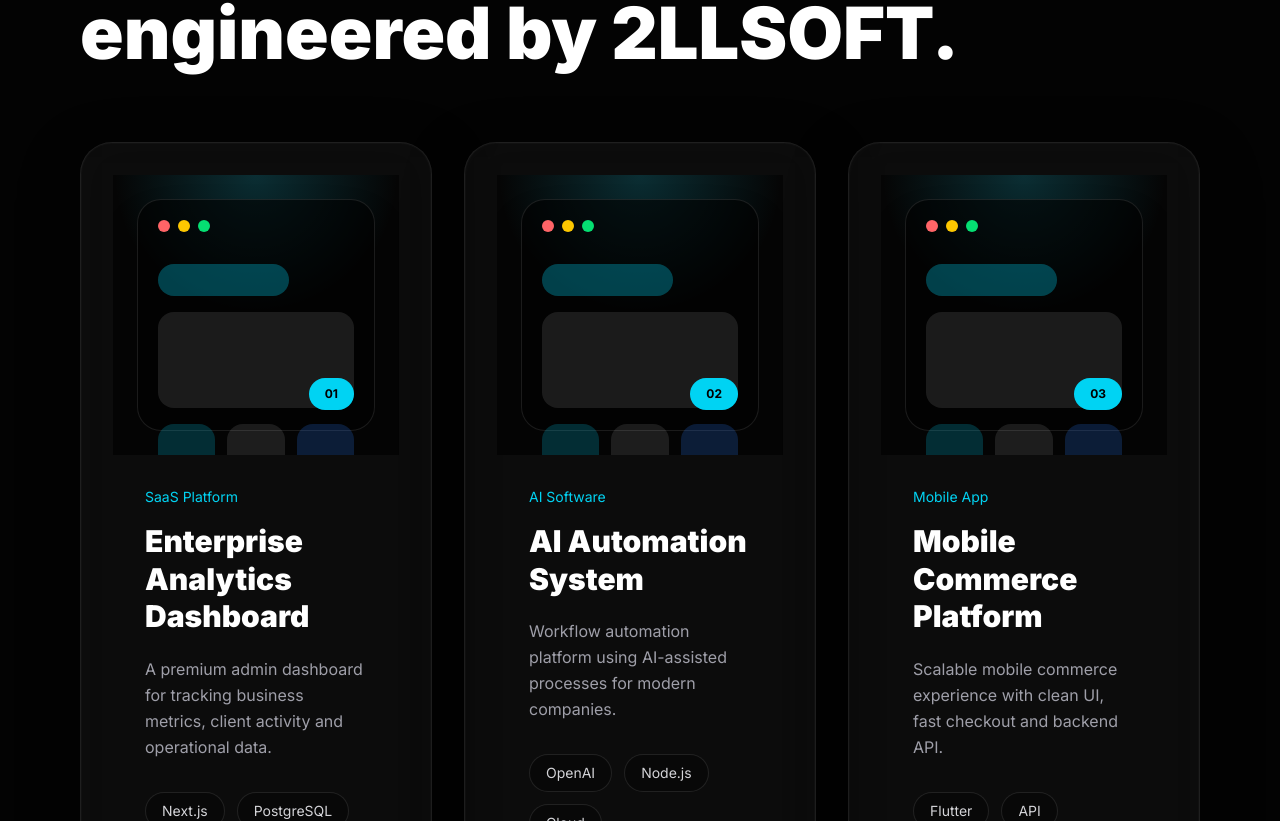
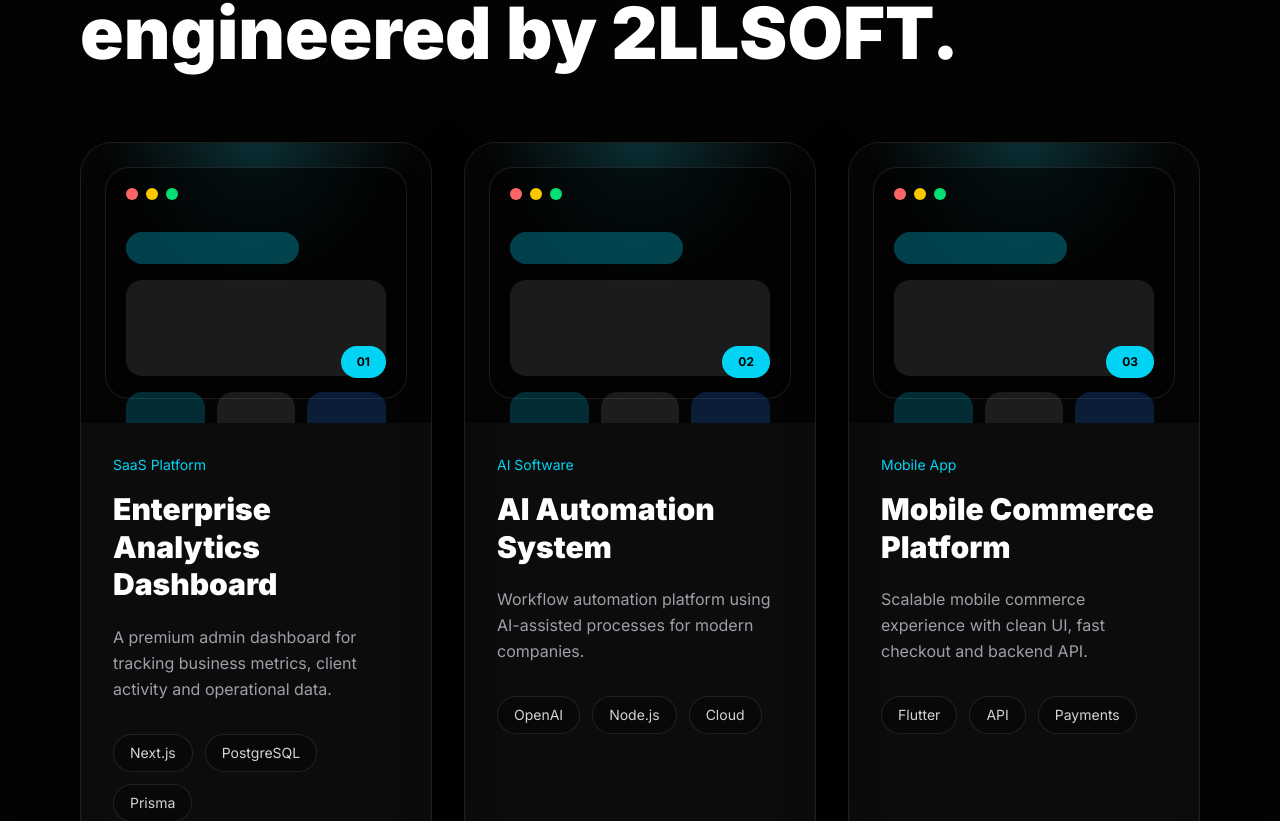
Before and after one commit to 2LLSOFT/2llsoft-clean, a Next.js app: page / in a window 1280 px wide. Shown: the part 3799-4620 px from the top of the page. Built offline with nearby package versions, Linux system fonts and the light colour scheme.

Commit message:
translate main public sections

```diff
--- a/components/Footer.tsx
+++ b/components/Footer.tsx
@@ -1,30 +1,35 @@
+"use client";
+
+import { useLanguage } from "@/components/LanguageProvider";
+
 export default function Footer() {
+  const { language } = useLanguage();
+  const isTR = language === "tr";
+
   return (
     <footer className="relative z-10 border-t border-white/10 bg-[#030303] px-6 py-14 text-white md:px-20">
       <div className="grid gap-10 md:grid-cols-4">
         <div>
           <h2 className="text-2xl font-black tracking-[0.3em]">2LLSOFT</h2>
-
           <p className="mt-5 leading-7 text-zinc-400">
-            Premium software company based in Słupsk, Poland. We build web,
-            mobile, cloud and AI-powered digital products.
+            {isTR
+              ? "Słupsk, Polonya merkezli premium yazılım şirketi. Web, mobil, cloud ve AI destekli dijital ürünler geliştiriyoruz."
+              : "Premium software company based in Słupsk, Poland. We build web, mobile, cloud and AI-powered digital products."}
           </p>
         </div>
 
         <div>
-          <h3 className="font-bold">Company</h3>
-
+          <h3 className="font-bold">{isTR ? "Şirket" : "Company"}</h3>
           <div className="mt-5 grid gap-3 text-zinc-400">
-            <a href="#about" className="hover:text-white">About</a>
-            <a href="#services" className="hover:text-white">Services</a>
-            <a href="#projects" className="hover:text-white">Portfolio</a>
-            <a href="#pricing" className="hover:text-white">Pricing</a>
+            <a href="#about" className="hover:text-white">{isTR ? "Hakkımızda" : "About"}</a>
+            <a href="#services" className="hover:text-white">{isTR ? "Hizmetler" : "Services"}</a>
+            <a href="#projects" className="hover:text-white">{isTR ? "Portföy" : "Portfolio"}</a>
+            <a href="#pricing" className="hover:text-white">{isTR ? "Fiyatlar" : "Pricing"}</a>
           </div>
         </div>
 
         <div>
-          <h3 className="font-bold">Legal</h3>
-
+          <h3 className="font-bold">{isTR ? "Yasal" : "Legal"}</h3>
           <div className="mt-5 grid gap-3 text-zinc-400">
             <a href="/privacy" className="hover:text-white">Privacy Policy</a>
             <a href="/terms" className="hover:text-white">Terms of Service</a>
@@ -32,8 +37,7 @@ export default function Footer() {
         </div>
 
         <div>
-          <h3 className="font-bold">Contact</h3>
-
+          <h3 className="font-bold">{isTR ? "İletişim" : "Contact"}</h3>
           <div className="mt-5 grid gap-3 text-zinc-400">
             <p>info@2llsoft.com</p>
             <p>+48 507 275 668</p>
@@ -44,7 +48,7 @@ export default function Footer() {
       </div>
 
       <div className="mt-14 border-t border-white/10 pt-6 text-sm text-zinc-500">
-        © 2026 2LLSOFT. Engineered for scalable digital products.
+        © 2026 2LLSOFT. {isTR ? "Ölçeklenebilir dijital ürünler için geliştirildi." : "Engineered for scalable digital products."}
       </div>
     </footer>
   );
--- a/sections/About.tsx
+++ b/sections/About.tsx
@@ -1,44 +1,46 @@
-const values = [
-  "Clean engineering architecture",
-  "Premium interface design",
-  "Scalable backend systems",
-  "Production-focused delivery",
-];
+"use client";
+
+import { useLanguage } from "@/components/LanguageProvider";
 
 export default function About() {
+  const { language } = useLanguage();
+  const isTR = language === "tr";
+
+  const values = isTR
+    ? ["Temiz yazılım mimarisi", "Premium arayüz tasarımı", "Ölçeklenebilir backend sistemleri", "Production odaklı teslimat"]
+    : ["Clean engineering architecture", "Premium interface design", "Scalable backend systems", "Production-focused delivery"];
+
   return (
     <section id="about" className="bg-[#030303] px-6 py-24 text-white md:px-20">
       <div className="grid gap-12 lg:grid-cols-2">
         <div>
           <p className="text-xs uppercase tracking-[0.5em] text-cyan-400">
-            About 2LLSOFT
+            {isTR ? "2LLSOFT Hakkında" : "About 2LLSOFT"}
           </p>
 
           <h2 className="mt-4 text-4xl font-black leading-tight md:text-7xl">
-            A software company focused on premium digital systems.
+            {isTR
+              ? "Premium dijital sistemlere odaklanan yazılım şirketi."
+              : "A software company focused on premium digital systems."}
           </h2>
         </div>
 
         <div>
           <p className="text-xl leading-9 text-zinc-400">
-            2LLSOFT is a modern software company based in Słupsk, Poland,
-            building scalable web platforms, mobile applications, dashboards,
-            backend systems and AI-powered digital products for ambitious
-            businesses.
+            {isTR
+              ? "2LLSOFT, Słupsk Polonya merkezli modern bir yazılım şirketidir. Web platformları, mobil uygulamalar, dashboard sistemleri, backend altyapıları ve AI destekli ürünler geliştirir."
+              : "2LLSOFT is a modern software company based in Słupsk, Poland, building scalable web platforms, mobile applications, dashboards, backend systems and AI-powered digital products."}
           </p>
 
           <p className="mt-8 text-lg leading-8 text-zinc-500">
-            Every project is designed with clean architecture, strong visual
-            identity, production-ready infrastructure and long-term scalability
-            in mind.
+            {isTR
+              ? "Her proje temiz mimari, güçlü görsel kimlik, production-ready altyapı ve uzun vadeli ölçeklenebilirlik düşünülerek tasarlanır."
+              : "Every project is designed with clean architecture, strong visual identity, production-ready infrastructure and long-term scalability in mind."}
           </p>
 
           <div className="mt-10 grid gap-4">
             {values.map((value) => (
-              <div
-                key={value}
-                className="glass-card glass-hover rounded-[2rem] p-8"
-              >
+              <div key={value} className="glass-card glass-hover rounded-2xl p-5 text-zinc-300">
                 ✓ {value}
               </div>
             ))}
--- a/sections/Location.tsx
+++ b/sections/Location.tsx
@@ -1,19 +1,27 @@
+"use client";
+
+import { useLanguage } from "@/components/LanguageProvider";
+
 export default function Location() {
+  const { language } = useLanguage();
+  const isTR = language === "tr";
+
   return (
     <section id="location" className="bg-[#030303] px-6 py-24 text-white md:px-20">
       <div className="grid gap-8 lg:grid-cols-[0.8fr_1.2fr]">
         <div className="glass-card glass-hover rounded-[3rem] p-10 md:p-16">
           <p className="text-xs uppercase tracking-[0.5em] text-cyan-400">
-            Location
+            {isTR ? "Konum" : "Location"}
           </p>
 
           <h2 className="mt-5 text-4xl font-black leading-tight md:text-6xl">
-            Based in Słupsk, Poland.
+            {isTR ? "Słupsk, Polonya merkezli." : "Based in Słupsk, Poland."}
           </h2>
 
           <p className="mt-8 leading-8 text-zinc-400">
-            2LLSOFT works remotely with international clients and provides
-            software solutions for businesses across Europe and beyond.
+            {isTR
+              ? "2LLSOFT, Avrupa ve dünya genelindeki müşteriler için uzaktan yazılım çözümleri geliştirir."
+              : "2LLSOFT works remotely with international clients and provides software solutions for businesses across Europe and beyond."}
           </p>
 
           <div className="mt-10 space-y-5 text-zinc-300">
@@ -22,23 +30,13 @@ export default function Location() {
             <p>✉️ info@2llsoft.com</p>
           </div>
 
-          <a
-            href="https://www.google.com/maps/search/S%C5%82upsk+Poland"
-            target="_blank"
-            rel="noopener noreferrer"
-            className="mt-10 inline-block rounded-full bg-white px-8 py-4 font-bold text-black transition hover:scale-105 hover:bg-cyan-300"
-          >
-            Open Directions
+          <a href="https://www.google.com/maps/search/S%C5%82upsk+Poland" target="_blank" rel="noopener noreferrer" className="mt-10 inline-block rounded-full bg-white px-8 py-4 font-bold text-black transition hover:scale-105 hover:bg-cyan-300">
+            {isTR ? "Yol Tarifi Aç" : "Open Directions"}
           </a>
         </div>
 
         <div className="glass-card overflow-hidden rounded-[3rem]">
-          <iframe
-            title="2LLSOFT Location"
-            src="https://www.google.com/maps?q=S%C5%82upsk%2C%20Poland&output=embed"
-            className="h-[520px] w-full border-0 grayscale invert"
-            loading="lazy"
-          />
+          <iframe title="2LLSOFT Location" src="https://www.google.com/maps?q=S%C5%82upsk%2C%20Poland&output=embed" className="h-[520px] w-full border-0 grayscale invert" loading="lazy" />
         </div>
       </div>
     </section>
--- a/sections/Pricing.tsx
+++ b/sections/Pricing.tsx
@@ -1,90 +1,65 @@
+"use client";
+
+import { useLanguage } from "@/components/LanguageProvider";
+
+export default function Pricing() {
+  const { language } = useLanguage();
+  const isTR = language === "tr";
+
   const plans = [
     {
       name: "Starter",
       price: "€990",
-    description: "Perfect for startups and small businesses.",
-    features: [
-      "Modern landing page",
-      "Responsive design",
-      "Contact system",
-      "Basic SEO",
-    ],
+      description: isTR ? "Startup ve küçük işletmeler için ideal." : "Perfect for startups and small businesses.",
+      features: isTR
+        ? ["Modern landing page", "Responsive tasarım", "İletişim sistemi", "Temel SEO"]
+        : ["Modern landing page", "Responsive design", "Contact system", "Basic SEO"],
     },
     {
       name: "Business",
       price: "€2,490",
-    description: "Advanced business platform for growing companies.",
-    features: [
-      "Premium UI/UX",
-      "Dashboard system",
-      "Database integration",
-      "Analytics",
-      "Advanced SEO",
-    ],
+      description: isTR ? "Büyüyen şirketler için gelişmiş iş platformu." : "Advanced business platform for growing companies.",
+      features: isTR
+        ? ["Premium UI/UX", "Dashboard sistemi", "Database entegrasyonu", "Analytics", "Gelişmiş SEO"]
+        : ["Premium UI/UX", "Dashboard system", "Database integration", "Analytics", "Advanced SEO"],
     },
     {
       name: "Enterprise",
-    price: "Custom",
-    description: "Custom engineered software systems for serious businesses.",
-    features: [
-      "Full-stack architecture",
-      "Cloud infrastructure",
-      "Custom integrations",
-      "AI systems",
-      "Priority support",
-    ],
+      price: isTR ? "Özel" : "Custom",
+      description: isTR ? "Ciddi işletmeler için özel yazılım sistemleri." : "Custom engineered software systems for serious businesses.",
+      features: isTR
+        ? ["Full-stack mimari", "Cloud altyapısı", "Özel entegrasyonlar", "AI sistemleri", "Öncelikli destek"]
+        : ["Full-stack architecture", "Cloud infrastructure", "Custom integrations", "AI systems", "Priority support"],
     },
   ];
 
-export default function Pricing() {
   return (
     <section id="pricing" className="bg-[#030303] px-6 py-24 text-white md:px-20">
       <p className="text-xs uppercase tracking-[0.5em] text-cyan-400">
-        Pricing
+        {isTR ? "Fiyatlar" : "Pricing"}
       </p>
 
       <h2 className="mt-4 max-w-4xl text-4xl font-black leading-tight md:text-7xl">
-        Flexible pricing for modern digital products.
+        {isTR ? "Modern dijital ürünler için esnek fiyatlandırma." : "Flexible pricing for modern digital products."}
       </h2>
 
       <div className="mt-16 grid gap-8 lg:grid-cols-3">
         {plans.map((plan, index) => (
-          <div
-            key={plan.name}
-            className={
-              index === 1
-                ? "rounded-[2rem] border border-cyan-400/40 bg-cyan-400/10 p-10"
-                : "rounded-[2rem] border border-white/10 glass-card glass-hover p-10"
-            }
-          >
-            <p className="text-sm uppercase tracking-[0.3em] text-cyan-400">
-              {plan.name}
-            </p>
-
-            <h3 className="mt-6 text-6xl font-black">
-              {plan.price}
-            </h3>
-
-            <p className="mt-6 text-zinc-400">
-              {plan.description}
-            </p>
+          <div key={plan.name} className={index === 1 ? "glass-card glass-hover rounded-[2rem] border-cyan-400/40 bg-cyan-400/10 p-10" : "glass-card glass-hover rounded-[2rem] p-10"}>
+            <p className="text-sm uppercase tracking-[0.3em] text-cyan-400">{plan.name}</p>
+            <h3 className="mt-6 text-6xl font-black">{plan.price}</h3>
+            <p className="mt-6 text-zinc-400">{plan.description}</p>
 
             <div className="mt-10 space-y-4">
               {plan.features.map((feature) => (
-                <div
-                  key={feature}
-                  className="rounded-2xl border border-white/10 bg-black/20 px-5 py-4 text-zinc-300"
-                >
+                <div key={feature} className="rounded-2xl border border-white/10 bg-black/20 px-5 py-4 text-zinc-300">
                   {feature}
                 </div>
               ))}
             </div>
 
-            <a
-              href="#contact"
-              className="mt-10 block rounded-full bg-white px-8 py-5 text-center font-bold text-black transition duration-300 hover:bg-cyan-300"
-            >
-              Get Started
+            <a href="#contact" className="mt-10 block rounded-full bg-white px-8 py-5 text-center font-bold text-black transition duration-300 hover:bg-cyan-300">
+              {isTR ? "Başlayalım" : "Get Started"}
             </a>
           </div>
         ))}
--- a/sections/Projects.tsx
+++ b/sections/Projects.tsx
@@ -1,65 +1,70 @@
+"use client";
+
+import { useLanguage } from "@/components/LanguageProvider";
+
+export default function Projects() {
+  const { language } = useLanguage();
+  const isTR = language === "tr";
+
   const projects = [
     {
-    name: "Enterprise Analytics Dashboard",
-    category: "SaaS Platform",
-    description:
-      "A premium admin dashboard for tracking business metrics, client activity and operational data.",
+      name: isTR ? "Enterprise Analytics Dashboard" : "Enterprise Analytics Dashboard",
+      category: isTR ? "SaaS Platformu" : "SaaS Platform",
+      description: isTR
+        ? "İş metrikleri, müşteri hareketleri ve operasyonel veriler için premium admin dashboard."
+        : "A premium admin dashboard for tracking business metrics, client activity and operational data.",
       stack: ["Next.js", "PostgreSQL", "Prisma"],
     },
     {
-    name: "AI Automation System",
-    category: "AI Software",
-    description:
-      "Workflow automation platform using AI-assisted processes for modern companies.",
+      name: isTR ? "AI Otomasyon Sistemi" : "AI Automation System",
+      category: isTR ? "Yapay Zeka Yazılımı" : "AI Software",
+      description: isTR
+        ? "Modern şirketler için AI destekli iş akışı ve otomasyon platformu."
+        : "Workflow automation platform using AI-assisted processes for modern companies.",
       stack: ["OpenAI", "Node.js", "Cloud"],
     },
     {
-    name: "Mobile Commerce Platform",
-    category: "Mobile App",
-    description:
-      "Scalable mobile commerce experience with clean UI, fast checkout and backend API.",
+      name: isTR ? "Mobil Ticaret Platformu" : "Mobile Commerce Platform",
+      category: isTR ? "Mobil Uygulama" : "Mobile App",
+      description: isTR
+        ? "Temiz UI, hızlı ödeme akışı ve backend API ile ölçeklenebilir mobil ticaret deneyimi."
+        : "Scalable mobile commerce experience with clean UI, fast checkout and backend API.",
       stack: ["Flutter", "API", "Payments"],
     },
   ];
 
-export default function Projects() {
   return (
     <section id="projects" className="bg-[#030303] px-6 py-24 text-white md:px-20">
       <p className="text-xs uppercase tracking-[0.5em] text-cyan-400">
-        Portfolio
+        {isTR ? "Portföy" : "Portfolio"}
       </p>
 
       <h2 className="mt-4 max-w-5xl text-4xl font-black leading-tight md:text-7xl">
-        Selected digital products engineered by 2LLSOFT.
+        {isTR
+          ? "2LLSOFT tarafından geliştirilen seçili dijital ürünler."
+          : "Selected digital products engineered by 2LLSOFT."}
       </h2>
 
       <div className="mt-16 grid gap-8 lg:grid-cols-3">
         {projects.map((project, index) => (
-          <div
-            key={project.name}
-            className="glass-card glass-hover rounded-[2rem] p-8"
-          >
+          <div key={project.name} className="glass-card glass-hover overflow-hidden rounded-[2rem]">
             <div className="relative h-[280px] overflow-hidden bg-[#050505] p-6">
               <div className="absolute inset-0 bg-[radial-gradient(circle_at_top,#22d3ee33,transparent_45%)]" />
-
               <div className="relative h-full rounded-[1.5rem] border border-white/10 bg-black/60 p-5 shadow-2xl">
                 <div className="flex gap-2">
                   <span className="h-3 w-3 rounded-full bg-red-400" />
                   <span className="h-3 w-3 rounded-full bg-yellow-400" />
                   <span className="h-3 w-3 rounded-full bg-green-400" />
                 </div>
-
                 <div className="mt-8 grid gap-4">
                   <div className="h-8 w-2/3 rounded-full bg-cyan-400/30" />
                   <div className="h-24 rounded-2xl bg-white/10" />
-
                   <div className="grid grid-cols-3 gap-3">
                     <div className="h-16 rounded-2xl bg-cyan-400/20" />
                     <div className="h-16 rounded-2xl bg-white/10" />
                     <div className="h-16 rounded-2xl bg-blue-500/20" />
                   </div>
                 </div>
-
                 <div className="absolute bottom-5 right-5 rounded-full bg-cyan-400 px-4 py-2 text-xs font-bold text-black">
                   0{index + 1}
                 </div>
@@ -68,21 +73,12 @@ export default function Projects() {
 
             <div className="p-8">
               <p className="text-sm text-cyan-400">{project.category}</p>
-
-              <h3 className="mt-4 text-3xl font-black leading-tight">
-                {project.name}
-              </h3>
-
-              <p className="mt-5 leading-relaxed text-zinc-400">
-                {project.description}
-              </p>
+              <h3 className="mt-4 text-3xl font-black leading-tight">{project.name}</h3>
+              <p className="mt-5 leading-relaxed text-zinc-400">{project.description}</p>
 
               <div className="mt-8 flex flex-wrap gap-3">
                 {project.stack.map((item) => (
-                  <span
-                    key={item}
-                    className="rounded-full border border-white/10 bg-black/30 px-4 py-2 text-sm text-zinc-300"
-                  >
+                  <span key={item} className="rounded-full border border-white/10 bg-black/30 px-4 py-2 text-sm text-zinc-300">
                     {item}
                   </span>
                 ))}
```
Lines whose indentation alone changed are shown as unchanged.
